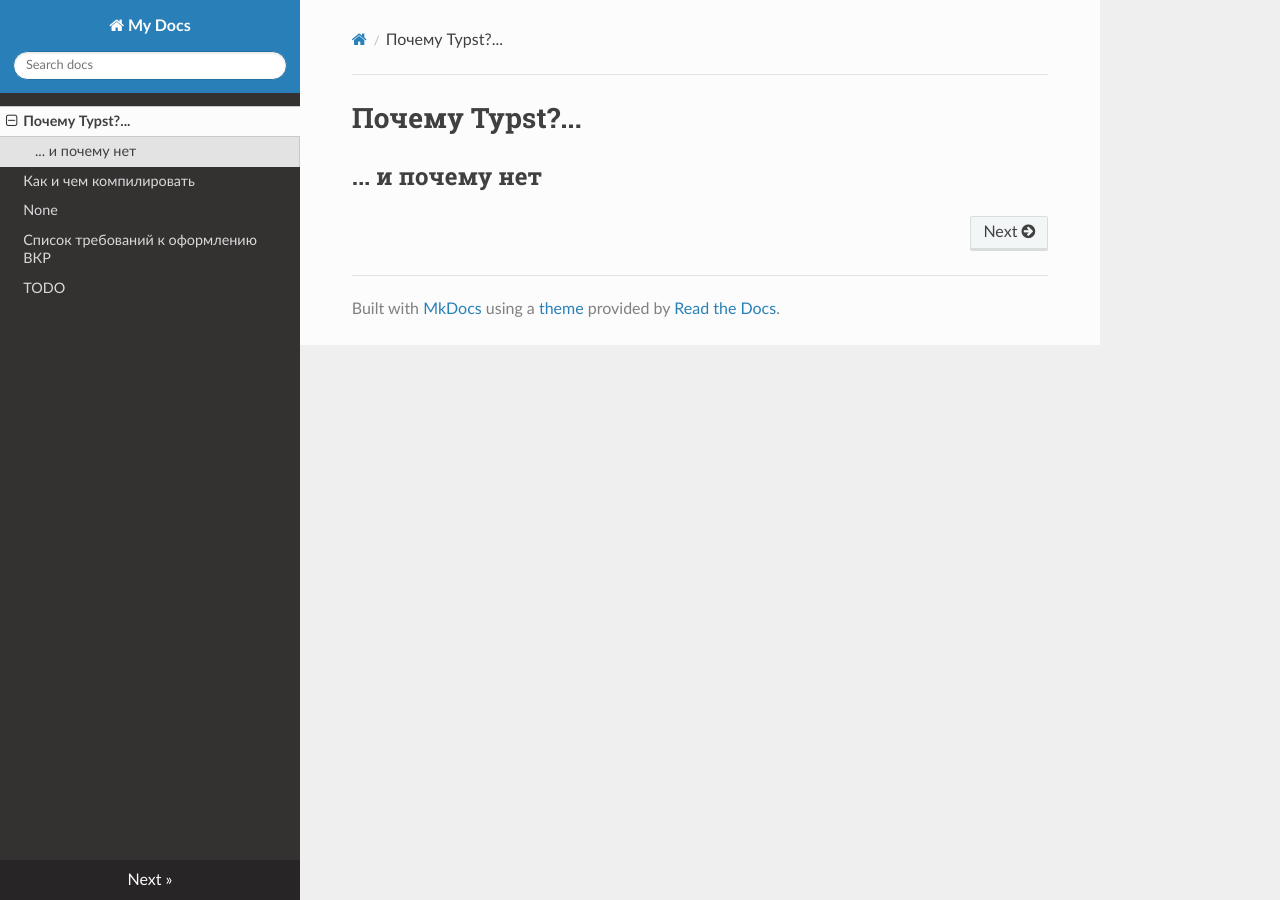
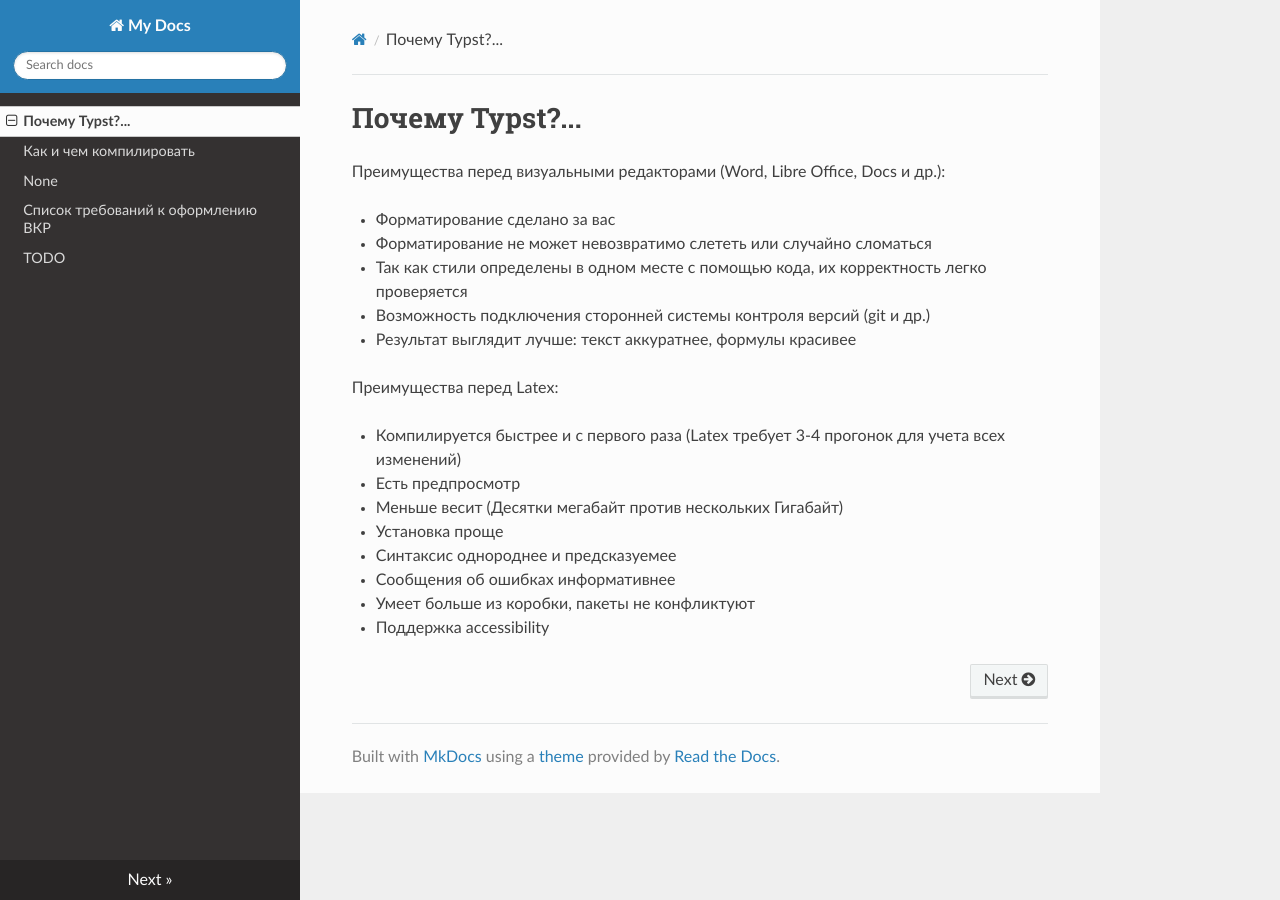
Before and after one commit to ud-alex/utmn-thesis-typst-template, an MkDocs documentation site: the page built from docs/why_typst.md, in a window 1280 px wide. Built offline with MkDocs 1.6.1, drawn with Linux system fonts in a browser that asks for light colours; nearby versions of some CDN libraries.

Commit message:
Расширена документация

```diff
--- a/docs/why_typst.md
+++ b/docs/why_typst.md
@@ -1,5 +1,21 @@
 
 # Почему Typst?...
 
+Преимущества перед визуальными редакторами (Word, Libre Office, Docs и др.):
 
-## ... и почему нет
+* Форматирование сделано за вас
+* Форматирование не может невозвратимо слететь или случайно сломаться
+* Так как стили определены в одном месте с помощью кода, их корректность легко проверяется
+* Возможность подключения сторонней системы контроля версий (git и др.)
+* Результат выглядит лучше: текст аккуратнее, формулы красивее
+
+Преимущества перед Latex:
+
+* Компилируется быстрее и с первого раза (Latex требует 3-4 прогонок для учета всех изменений)
+* Есть предпросмотр
+* Меньше весит (Десятки мегабайт против нескольких Гигабайт)
+* Установка проще
+* Синтаксис однороднее и предсказуемее
+* Сообщения об ошибках информативнее
+* Умеет больше из коробки, пакеты не конфликтуют
+* Поддержка accessibility
```
Also changed, not shown: README.md (+1 -1 lines).
